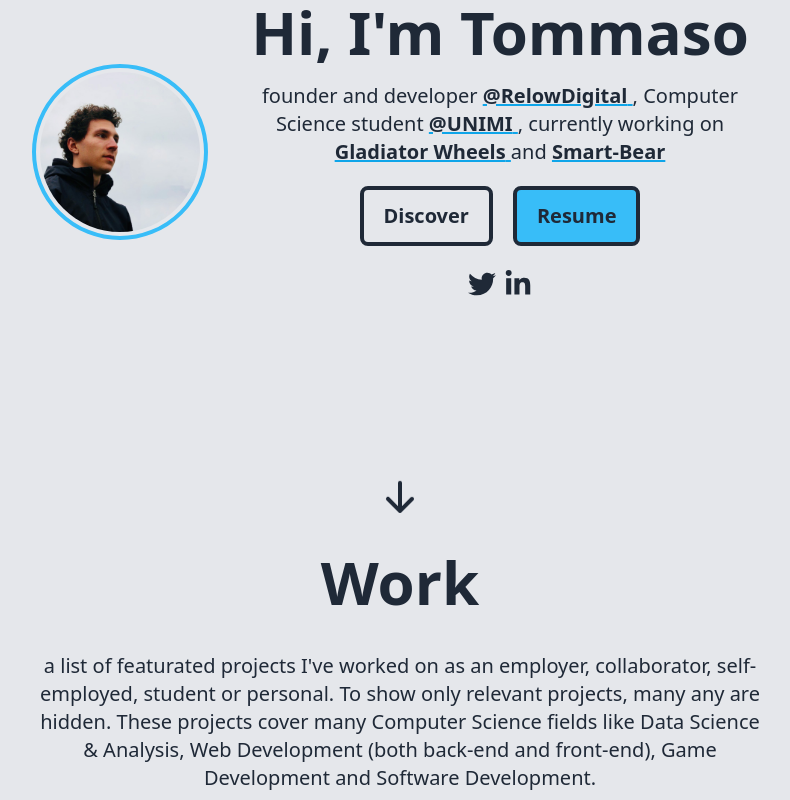
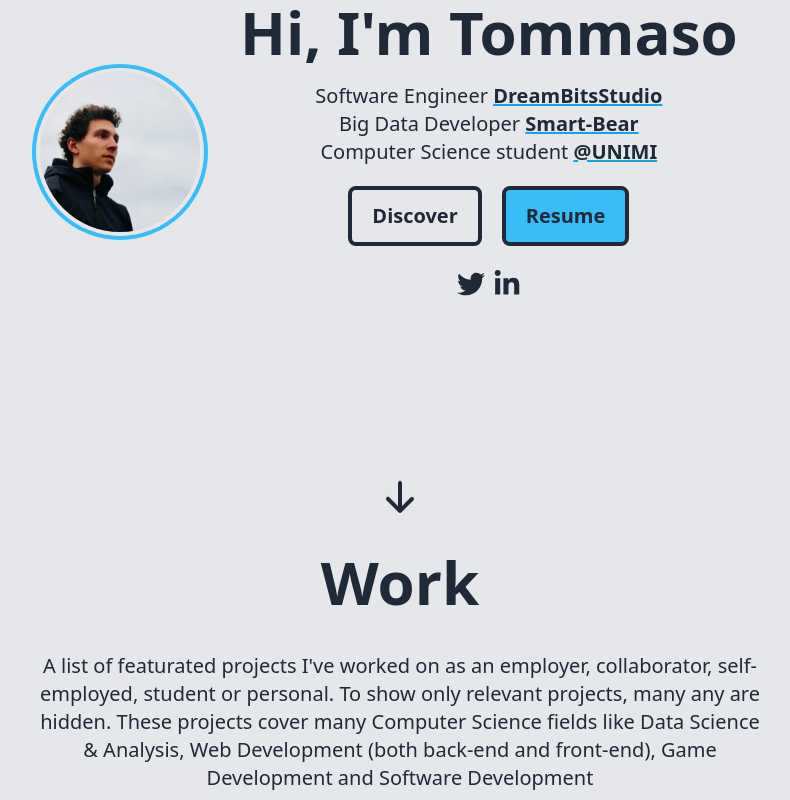
Before and after one commit to tommasoromano/tommasoromano.com, a Next.js app: page / in a window 1280 px wide. Shown: the part 260-1060 px from the top of the page, without its empty margins (240-1030 px from the left). Built offline with nearby package versions, Linux system fonts and the light colour scheme.

Commit message:
Update index.js

```diff
--- a/pages/index.js
+++ b/pages/index.js
@@ -22,10 +22,15 @@
 
           <h2 className="h2">Hi, I&apos;m Tommaso</h2>
           <p className="h2p">
-            founder and developer <Pa href={"/"} text={"@RelowDigital"}/>,
+    {/*founder and developer <Pa href={"/"} text={"@RelowDigital"}/>,
             Computer Science student <Pa href={"https://unimi.it"} text={"@UNIMI"}/>,
             currently working on <Pa href={"https://dreambitsstudio.com"} text={"Gladiator Wheels"}/>
-            and <Pa href={"https://smart-bear.eu"} text={"Smart-Bear"}/>
+            and <Pa href={"https://smart-bear.eu"} text={"Smart-Bear"}/>*/}
+  <ul class="list-none">
+    <li>Software Engineer <Pa href={"https://dreambitsstudio.com"} text={"DreamBitsStudio"}/></li>
+      <li>Big Data Developer <Pa href={"https://smart-bear.eu"} text={"Smart-Bear"}/></li>
+            <li>Computer Science student <Pa href={"https://unimi.it"} text={"@UNIMI"}/></li>
+              </ul>
           </p>
 
           <div className="flex items-center justify-center space-x-5">
@@ -50,11 +55,11 @@
 
         <h2 className="h2">Work</h2>
         <p className="h2p">
-          a list of featurated projects I&apos;ve worked on as an employer, collaborator,
+          A list of featurated projects I&apos;ve worked on as an employer, collaborator,
           self-employed, student or personal. To show only
           relevant projects, many any are hidden. These projects cover many Computer Science fields
           like Data Science &#38; Analysis, Web Development (both back-end and front-end),
-          Game Development and Software Development.
+          Game Development and Software Development
         </p>
 
         {/**
@@ -120,8 +125,8 @@
       <div className="flex flex-col justify-center items-center space-y-10 mt-20">
         <h2 className="h2">Recognitions</h2>
         <p className="h2p">
-          a list of news, articles, interviews, awards, expositions, talks and achievements.
-          To show only relevant recognitions, many any are hidden.
+          A list of news, articles, interviews, awards, expositions, talks and achievements.
+          To show only relevant recognitions, many any are hidden
         </p>
 
         <div className="w-full">
@@ -150,8 +155,7 @@
       <div className="flex flex-col justify-center items-center space-y-10 mt-20">
         <h2 className="h2">Athletics</h2>
         <p className="h2p">
-          a list of news, articles, interviews, awards, expositions, talks and achievements. Many are hidden, in order to show only
-          relevant ones.
+          A list of not-Computer-Science-related but athletics achievements I&apos;m proud of
         </p>
 
         <p
```
